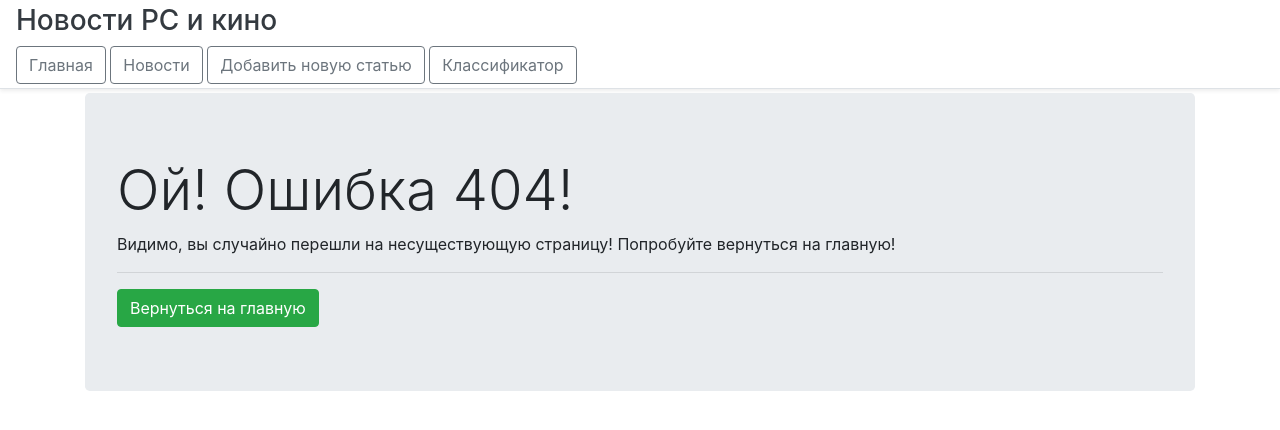
After one commit to Regolas666/Text_Classifier, a Django app: template TextWork/main/templates/main/404.html in a window 1280 px wide. The commit adds this page. Shown: the top 430 px of the page. Run offline with Django 3.2, Linux system fonts and the light colour scheme; the template is opened without the code that fills it: most values are stand-ins (such as "Sample title", 1, 10 or a date in 2020); some libraries are stand-ins or nearby versions.

Commit message:
Добавление ошибок

```diff
--- a/TextWork/TextWork/settings.py
+++ b/TextWork/TextWork/settings.py
@@ -23,7 +23,7 @@ BASE_DIR = Path(__file__).resolve().parent.parent
 SECRET_KEY = '7qvpckkvdh7*o(%wzgu+-l%84+8x!a%c_3!d59wl5@k1f*(5j+'
 
 # SECURITY WARNING: don't run with debug turned on in production!
-DEBUG = True  # ошибки на сайте отображает
+DEBUG = False  # ошибки на сайте отображает
 TEMPLATE_DEBUG = DEBUG
 ALLOWED_HOSTS = [
         '127.0.0.1:8000',
--- a/TextWork/TextWork/urls.py
+++ b/TextWork/TextWork/urls.py
@@ -6,3 +6,5 @@ urlpatterns = [
     path('admin/', admin.site.urls),
     path('', include('main.urls')),  # При переходе на главную вызываем соотв. файл
 ]
+
+handler404 = 'main.views.error_404'
--- /dev/null
+++ b/TextWork/main/templates/main/404.html
@@ -0,0 +1,13 @@
+{% extends 'main/base.html'%}
+
+{% block title %}Ой! Ошибка 404!{{ title}}
+{% endblock%}
+
+{% block content %}
+<div class="jumbotron">
+    <h1 class="display-4">Ой! Ошибка 404! </h1>
+     <p>Видимо, вы случайно перешли на несуществующую страницу! Попробуйте вернуться на главную!</p>
+   <hr class="my-3">
+    <a href="{% url 'home' %}"  class="btn btn-success" role="button">Вернуться на главную</a>
+</div>
+{% endblock%}
--- a/TextWork/main/templates/main/base.html
+++ b/TextWork/main/templates/main/base.html
@@ -15,7 +15,7 @@
             <h3 class="blog-header-logo text-dark">Новости PC и кино</h3>
             <a class="btn btn-outline-secondary" href="{% url 'home' %}">Главная</a>
             <a class="btn btn-outline-secondary" href="{% url 'news' %}">Новости</a>
-            <a class="btn btn-outline-secondary" href="{% url 'create' %}">Добавить</a>
+            <a class="btn btn-outline-secondary" href="{% url 'create' %}">Добавить новую статью</a>
             <a class="btn btn-outline-secondary" href="{% url 'classify' %}">Классификатор</a>
         </nav>
 
--- a/TextWork/main/templates/main/classify.html
+++ b/TextWork/main/templates/main/classify.html
@@ -15,6 +15,6 @@
         <br>
         <label class="form-label"> {{predict}} </label>
         <br>
-        <span>{{ error }}</span>
+        <span style="color: #f60404; font-size: medium; "> {{ error }} </span>
     </form>
 {% endblock %}
--- a/TextWork/main/templates/main/details_view.html
+++ b/TextWork/main/templates/main/details_view.html
@@ -6,11 +6,12 @@
 {% block content %}
     <div class="features">
         <div class = "alert alert-primary mt-0">
+            <a href="{% url 'news_update' article.id %}" class="btn btn-info">Редактировать</a>
+            <a href="{% url 'news_delete' article.id %}" class="btn btn-danger">Удалить</a>
             <h1>{{ article.title }}</h1>
             <p>{{ article.tag }}</p>
             <p>{{ article.full_text }}</p>
-            <a href="{% url 'news_delete' article.id %}" class="btn btn-danger">Удалить</a>
-            <a href="{% url 'news_update' article.id %}" class="btn btn-info">Редактировать</a>
+
         </div>
     </div>
 {% endblock %}
--- a/TextWork/main/urls.py
+++ b/TextWork/main/urls.py
@@ -7,8 +7,8 @@ urlpatterns = [
     path('news', views.index, name='news'),
     path('classify', views.classify, name='classify'),
     path('create', views.create, name='create'),
-    path('news/showAll', views.showAll, name='news/showAll'),
+    path('news/showAll', views.show_all, name='news/showAll'),
     path('news/<int:pk>', views.NewsDetailView.as_view(), name='details_view'),
     path('news/<int:pk>/update', views.NewsUpdateView.as_view(), name='news_update'),
-    path('news/<int:pk>/delete', views.NewsDeleteView.as_view(), name='news_delete')
+    path('news/<int:pk>/delete', views.NewsDeleteView.as_view(), name='news_delete'),
 ]
```
Also changed, not shown: TextWork/main/classificator.py (+13 -13 lines), TextWork/main/templates/main/error500.html (deleted, +0 -8 lines), TextWork/main/templates/main/index.html (+5 -3 lines), TextWork/main/views.py (+7 -4 lines).
